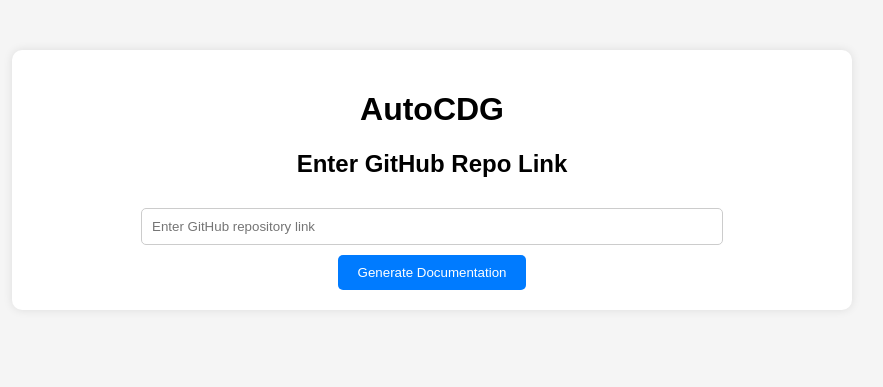
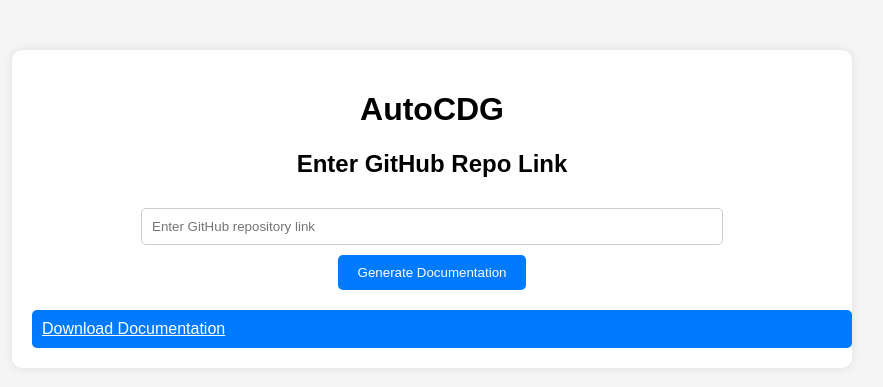
Before and after one commit to gideon607/AutoCDG, a Flask app: page / in a window 1280 px wide. Shown: the top 387 px of the page, without its empty margins (208-1091 px from the left). Run offline with Flask 3, Linux system fonts and the light colour scheme.

Commit message:
adding button

```diff
--- a/templates/index.html
+++ b/templates/index.html
@@ -44,6 +44,20 @@
     input[type="submit"]:hover {
       background-color: #0056b3;
     }
+    #downloadBtn {
+      display: block;
+      width: 100%;
+      padding: 10px;
+      margin-top: 20px;
+      background-color: #007bff;
+      color: #fff;
+      border: none;
+      border-radius: 5px;
+      cursor: pointer;
+    }
+    #downloadBtn:hover {
+      background-color: #0056b3;
+    }
   </style>
 </head>
 <body>
@@ -56,6 +70,7 @@
       <input type="submit" value="Generate Documentation">
     </form>
     <div id="result"></div>
+    <a href="#" id="downloadBtn" download>Download Documentation</a>
   </div>
 
   <script>
@@ -71,12 +86,14 @@
       })
       .then(response => response.text())
       .then(data => {
-        // Create a new div element to contain the documentation
         var documentationDiv = document.createElement('div');
-        // Set the inner HTML of the new div with the fetched data
         documentationDiv.innerHTML = data;
-        // Append the new div to the result div
         document.getElementById("result").appendChild(documentationDiv);
+
+        // Enable the download button and set its href to the data URL of the generated documentation
+        var downloadBtn = document.getElementById("downloadBtn");
+        downloadBtn.href = "data:text/plain;charset=utf-8," + encodeURIComponent(data);
+        downloadBtn.style.display = "block";
       })
       .catch(error => console.error('Error:', error));
     });
```
